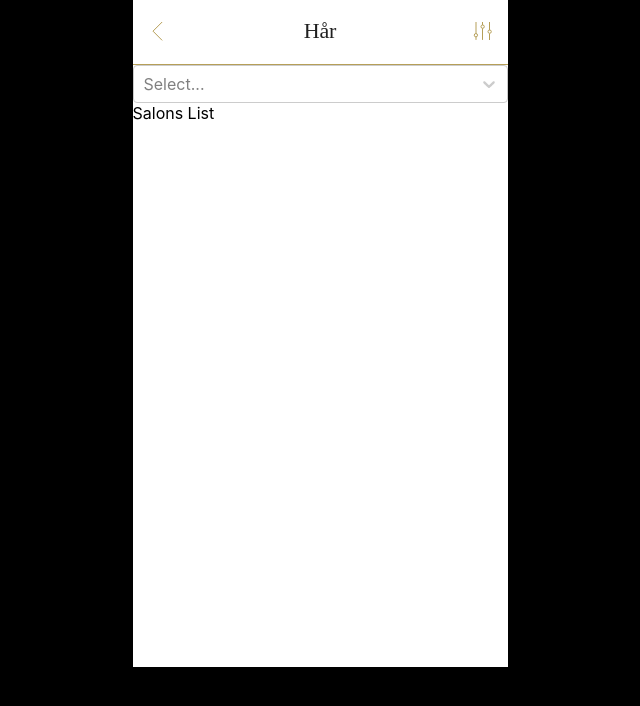
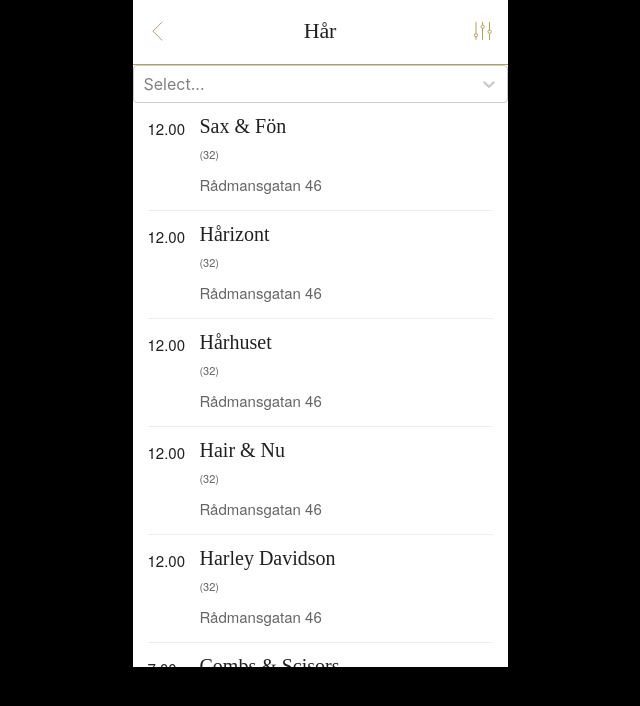
Before and after one commit to marcin505/cloudnine-test, a React (Create React App) app: page /#/ in a window 1280 px wide. Shown: the top 706 px of the page, without its empty margins (320-960 px from the left). Built offline with nearby package versions, Linux system fonts and the light colour scheme.

Commit message:
SalonListItem init

```diff
--- a/src/components/SalonsListView/PriceFilter/PriceFilter.tsx
+++ b/src/components/SalonsListView/PriceFilter/PriceFilter.tsx
@@ -1,7 +1,7 @@
 import React, { ReactElement } from 'react';
 import styled from 'styled-components';
 import Select from 'react-select';
-import { PRICE_OPTIONS } from '../../../constants';
+import { PRICE_OPTIONS } from 'constants/constants';
 
 interface PriceFilterProps {
   priceSelectionHandler: (val: { value: string; label: string }) => void;
--- a/src/components/SalonsListView/SalonListView.tsx
+++ b/src/components/SalonsListView/SalonListView.tsx
@@ -3,6 +3,7 @@ import styled from 'styled-components';
 import Header from 'components/SalonsListView/Header/Header';
 import PriceFilter from 'components/SalonsListView/PriceFilter/PriceFilter';
 import SalonsList from 'components/SalonsListView/SalonsList/SalonsList';
+import { SALONS_LIST } from 'constants/constants';
 
 const SalonsListViewWrapper = styled.section`
   background: #fff;
@@ -18,7 +19,7 @@ const SalonsListView = (): ReactElement => {
     <SalonsListViewWrapper>
       <Header heading="Hår" />
       <PriceFilter {...{ priceSelectionHandler }} />
-      <SalonsList />
+      <SalonsList salons={SALONS_LIST} />
     </SalonsListViewWrapper>
   );
 };
--- a/src/components/SalonsListView/SalonsList/SalonsList.tsx
+++ b/src/components/SalonsListView/SalonsList/SalonsList.tsx
@@ -1,7 +1,27 @@
 import React, { ReactElement } from 'react';
+import styled from "styled-components";
+import { SalonType } from 'types';
+import SalonsListItem from './SalonsListItem';
 
-const SalonsList = (): ReactElement => {
-  return <div>Salons List</div>;
+interface SalonsListProps {
+  salons: SalonType[];
+}
+
+const StyledUl = styled.ul`
+  height: 564px;
+  margin: 0;
+  overflow-y: overlay;
+  padding: 0 15px;
+`;
+
+const SalonsList = ({ salons }: SalonsListProps): ReactElement => {
+  return salons.length ?
+    <StyledUl>
+      {salons.map((salon: SalonType) => (
+        <SalonsListItem {...{ salon }} key={salon.id} />
+      ))}
+    </StyledUl> :
+    <span>No results found</span>
 };
 
 export default SalonsList;
--- /dev/null
+++ b/src/components/SalonsListView/SalonsList/SalonsListItem.tsx
@@ -0,0 +1,77 @@
+import React, { ReactElement } from 'react';
+import styled from 'styled-components';
+import { SalonType } from 'types';
+
+interface SalonsListItemProps {
+  salon: SalonType
+}
+
+const StyledListItem = styled.li`
+  border-bottom: solid 1px #eee;
+  display: flex;
+  padding: 15px 0;
+`;
+
+const Col1 = styled.span`
+  color: #202020;
+  font-family: "HelveticaNeue", sans-serif;
+  font-size: 15px;
+  width: 52px;
+`;
+
+const Col2 = styled.div`
+  display: flex;
+  flex-direction: column;
+`;
+
+const CompanyName = styled.span`
+  margin: 0;
+  color: #202020;
+  font-family: "MillerBanner", serif;
+  font-size: 20px;
+  font-weight: 300;
+  line-height: 16px;
+`;
+
+const Score = styled.div`
+  margin: 12px 0;
+  font-family: HelveticaNeue;
+  font-size: 11px;
+  font-weight: 300;
+  font-stretch: normal;
+  font-style: normal;
+  line-height: normal;
+  letter-spacing: -0.07px;
+  color: #656565;
+`;
+
+const Address = styled.span`
+  font-family: "HelveticaNeue";
+  font-size: 15px;
+  font-weight: 300;
+  font-stretch: normal;
+  font-style: normal;
+  line-height: normal;
+  letter-spacing: normal;
+  text-align: left;
+  color: #656565;
+`;
+
+const SalonsListItem = ({ salon: {
+  openTime,
+  companyName,
+  address,
+  score,
+} }: SalonsListItemProps): ReactElement => {
+  return (
+    <StyledListItem>
+      <Col1>{openTime}</Col1>
+      <Col2>
+        <CompanyName>{companyName}</CompanyName>
+        <Score>({score})</Score>
+        <Address>{address}</Address>
+      </Col2>
+    </StyledListItem>)
+};
+
+export default SalonsListItem;
--- a/src/constants/constants.tsx
+++ b/src/constants/constants.tsx
@@ -11,7 +11,7 @@ export const SALONS_LIST: SalonType[] = [
     id: 0,
     companyName: 'Sax & Fön',
     price: 320,
-    rating: 32,
+    score: 32,
     address: 'Rådmansgatan 46',
     distance: 30,
     openTime: '12.00',
@@ -20,7 +20,7 @@ export const SALONS_LIST: SalonType[] = [
     id: 1,
     companyName: 'Hårizont',
     price: 320,
-    rating: 32,
+    score: 32,
     address: 'Rådmansgatan 46',
     distance: 30,
     openTime: '12.00',
@@ -29,7 +29,7 @@ export const SALONS_LIST: SalonType[] = [
     id: 2,
     companyName: 'Hårhuset',
     price: 320,
-    rating: 32,
+    score: 32,
     address: 'Rådmansgatan 46',
     distance: 30,
     openTime: '12.00',
@@ -38,7 +38,7 @@ export const SALONS_LIST: SalonType[] = [
     id: 3,
     companyName: 'Hair & Nu',
     price: 320,
-    rating: 32,
+    score: 32,
     address: 'Rådmansgatan 46',
     distance: 30,
     openTime: '12.00',
@@ -47,7 +47,7 @@ export const SALONS_LIST: SalonType[] = [
     id: 4,
     companyName: 'Harley Davidson',
     price: 320,
-    rating: 32,
+    score: 32,
     address: 'Rådmansgatan 46',
     distance: 30,
     openTime: '12.00',
@@ -56,7 +56,7 @@ export const SALONS_LIST: SalonType[] = [
     id: 5,
     companyName: 'Combs & Scisors',
     price: 90,
-    rating: 38,
+    score: 38,
     address: 'Ystadgatan 9',
     distance: 10,
     openTime: '7.00',
@@ -65,7 +65,7 @@ export const SALONS_LIST: SalonType[] = [
     id: 6,
     companyName: 'Fred Durst',
     price: 90,
-    rating: 38,
+    score: 38,
     address: 'Lundgatan 55',
     distance: 10,
     openTime: '7.00',
@@ -74,7 +74,7 @@ export const SALONS_LIST: SalonType[] = [
     id: 7,
     companyName: 'Bonnie & Clyde',
     price: 590,
-    rating: 38,
+    score: 38,
     address: 'Lundgatan 56',
     distance: 10,
     openTime: '5.00',
--- a/src/types/types.tsx
+++ b/src/types/types.tsx
@@ -2,7 +2,7 @@ export interface SalonType {
   id: number;
   companyName: string;
   price: number;
-  rating: number;
+  score: number;
   address: string;
   distance: number;
   openTime: string;
```
